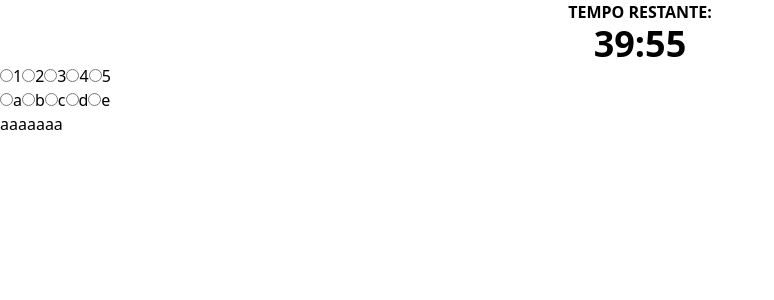
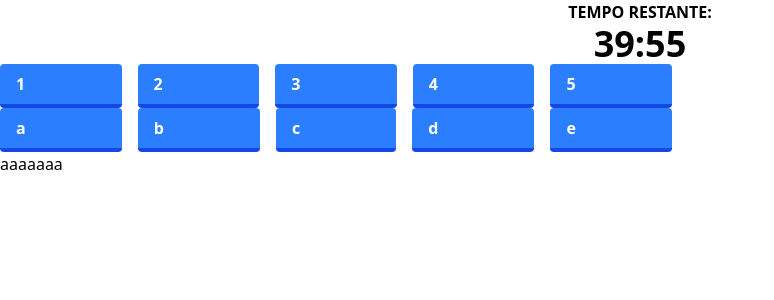
Before and after one commit to marcellolee03/lab-enigma, a React (Vite) app: page /puzzle in a window 1280 px wide. Shown: the top 300 px of the page, without its empty margins (0-774 px from the left). Built offline with nearby package versions, Linux system fonts and the light colour scheme.

Commit message:
started styling enigmapuzzle input

```diff
--- a/src/components/puzzleDisplays/EnigmaPuzzleDisplay.tsx
+++ b/src/components/puzzleDisplays/EnigmaPuzzleDisplay.tsx
@@ -10,6 +10,8 @@ interface EnigmaPuzzleDisplayProps {
 export function EnigmaPuzzleDisplay({ puzzle }: EnigmaPuzzleDisplayProps) {
     const { moveToNextPuzzle } = usePuzzleContext()
     const { applyPenalty } = useTimerContext()
+
+    const optionButtonClasses = "bg-blue-500 hover:bg-blue-400 text-white font-bold py-2 px-4 border-b-4 border-blue-700 hover:border-blue-500 rounded cursor-pointer transition  duration-300 ease-in-out hover:-translate-y-1 hover:scale-101"
 
     if (puzzle.answerType === "enigma") {
         const [ puzzleAnswers, setPuzzleAnswers ] = useState<string[]>(puzzle.answers)
@@ -75,12 +77,15 @@ export function EnigmaPuzzleDisplay({ puzzle }: EnigmaPuzzleDisplayProps) {
         <>
             {puzzle.hint && <p>{puzzle.hint}</p>}
 
-            <div>
+            <div className="grid grid-flow-col gap-4 min-w-2xl max-w-2xl">
                 {firstRowOptions.map((option) => (
                     option.valid
-                    ? <label key={option.content}>
+                    ? <label
+                        className= {optionButtonClasses}
+                        key={option.content}>
                             <input
                                 type="radio"
+                                className="appearance-none"
                                 name="choice-row-0"
                                 value={option.content}
                                 onChange={() => handleChange(option.content, 0)}
@@ -89,19 +94,24 @@ export function EnigmaPuzzleDisplay({ puzzle }: EnigmaPuzzleDisplayProps) {
                             {option.content}
                         </label>
 
-                    : <label className="bg-red-500" key={option.content}>
+                    : <label
+                        className="bg-green-500 text-white font-bold py-2 px-4 rounded"
+                        key={option.content}>
                             {option.content}
                         </label>
                 ))}
             </div>
 
 
-            <div>
+            <div className="grid grid-flow-col gap-4 min-w-2xl max-w-2xl">
                 {secondRowOptions.map((option) => (
                     option.valid
-                    ? <label key={option.content}>
+                    ? <label
+                        className= {optionButtonClasses}
+                        key={option.content}>
                             <input
                                 type="radio"
+                                className="appearance-none"
                                 name="choice-row-1"
                                 value={option.content}
                                 onChange={() => handleChange(option.content, 1)}
@@ -110,7 +120,9 @@ export function EnigmaPuzzleDisplay({ puzzle }: EnigmaPuzzleDisplayProps) {
                             {option.content}
                         </label>
 
-                    : <label className="bg-red-500" key={option.content}>
+                    : <label
+                        className="bg-green-500 text-white font-bold py-2 px-4 rounded"
+                        key={option.content}>
                             {option.content}
                         </label>
                 ))}
```
